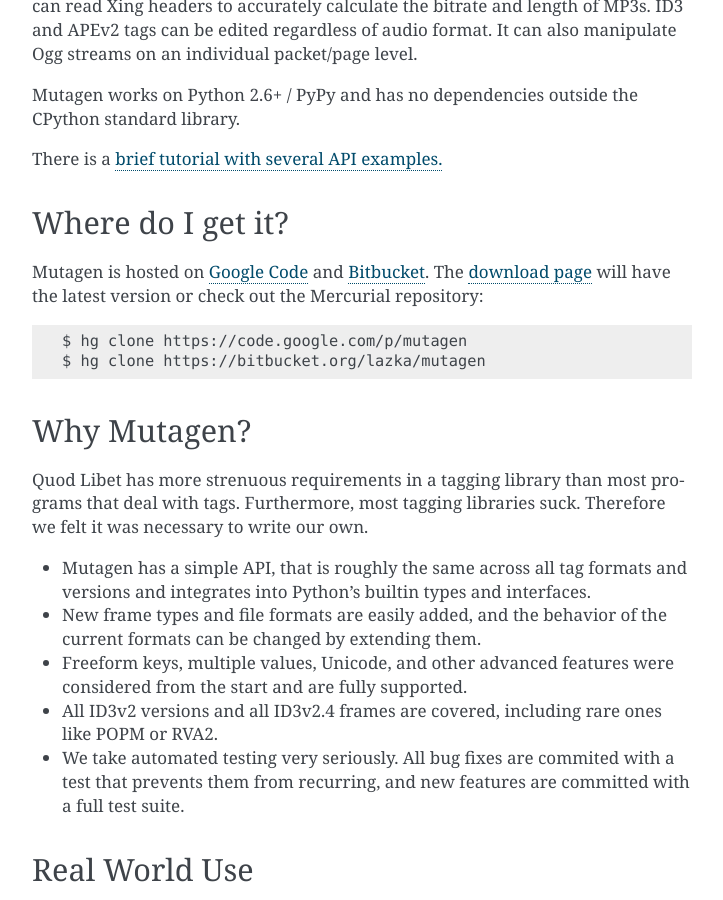
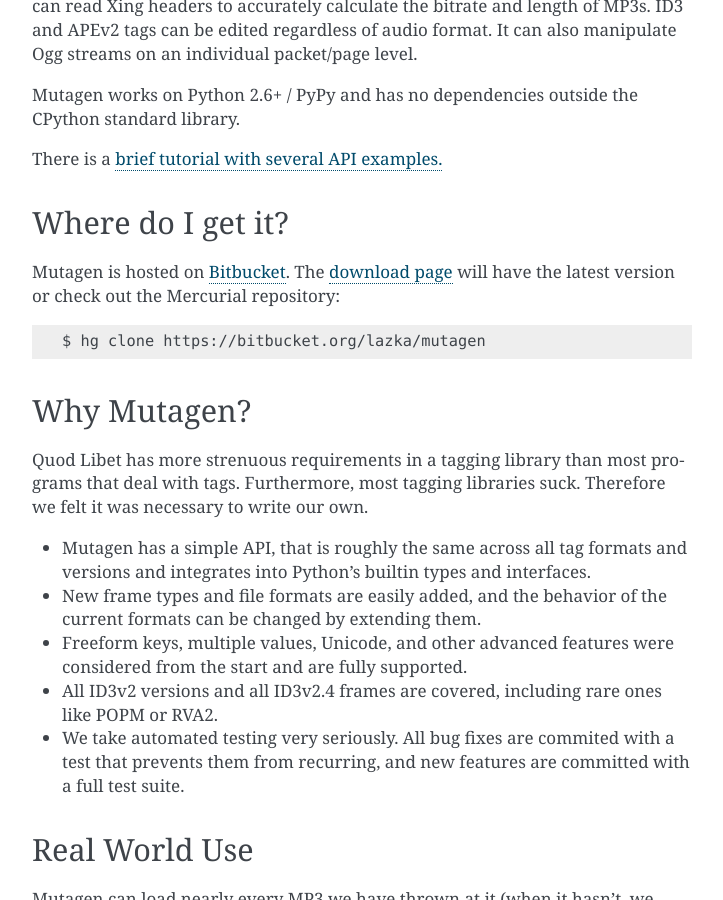
Before and after one commit to quodlibet/mutagen, a Sphinx documentation site: the page built from docs/index.rst, in a window 1280 px wide and 900 px high, scrolled down 1007 px. Shown: the whole window, without its empty margins (388-1111 px from the left). Built offline with Sphinx 7.4.7, drawn with Linux system fonts in a browser that asks for light colours.

Commit message:
update URLs for repo move

```diff
--- a/docs/index.rst
+++ b/docs/index.rst
@@ -46,12 +46,10 @@
 Where do I get it?
 ------------------
 
-Mutagen is hosted on `Google Code <http://code.google.com/p/mutagen/>`_ and
-`Bitbucket <http://bitbucket.org/lazka/mutagen>`_. The `download page
-<http://code.google.com/p/mutagen/downloads>`_ will have the latest version
-or check out the Mercurial repository::
+Mutagen is hosted on `Bitbucket <http://bitbucket.org/lazka/mutagen>`_. The
+`download page <https://bitbucket.org/lazka/mutagen/downloads>`_ will have the
+latest version or check out the Mercurial repository::
 
-    $ hg clone https://code.google.com/p/mutagen
     $ hg clone https://bitbucket.org/lazka/mutagen
 
 Why Mutagen?
@@ -98,6 +96,7 @@
 
 For historical and practical reasons, Mutagen shares a `mailing list
 <http://groups.google.com/group/quod-libet-development/>`_ and IRC channel
-(#quodlibet on irc.oftc.net) with Quod Libet. If you need help using
-Mutagen or would like to discuss the library, please use the mailing list.
-Bugs and patches should go to the `issue tracker <http://code.google.com/p/mutagen/issues>`_.
+(#quodlibet on irc.oftc.net) with Quod Libet. If you need help using Mutagen
+or would like to discuss the library, please use the mailing list. Bugs and
+patches should go to the `issue tracker
+<https://bitbucket.org/lazka/mutagen/issues>`_.
--- a/setup.py
+++ b/setup.py
@@ -178,7 +178,7 @@
 
     setup(cmdclass=cmd_classes,
           name="mutagen", version=version_string,
-          url="http://code.google.com/p/mutagen/",
+          url="https://bitbucket.org/lazka/mutagen",
           description="read and write audio tags for many formats",
           author="Michael Urman",
           author_email="quod-libet-development@groups.google.com",
```
